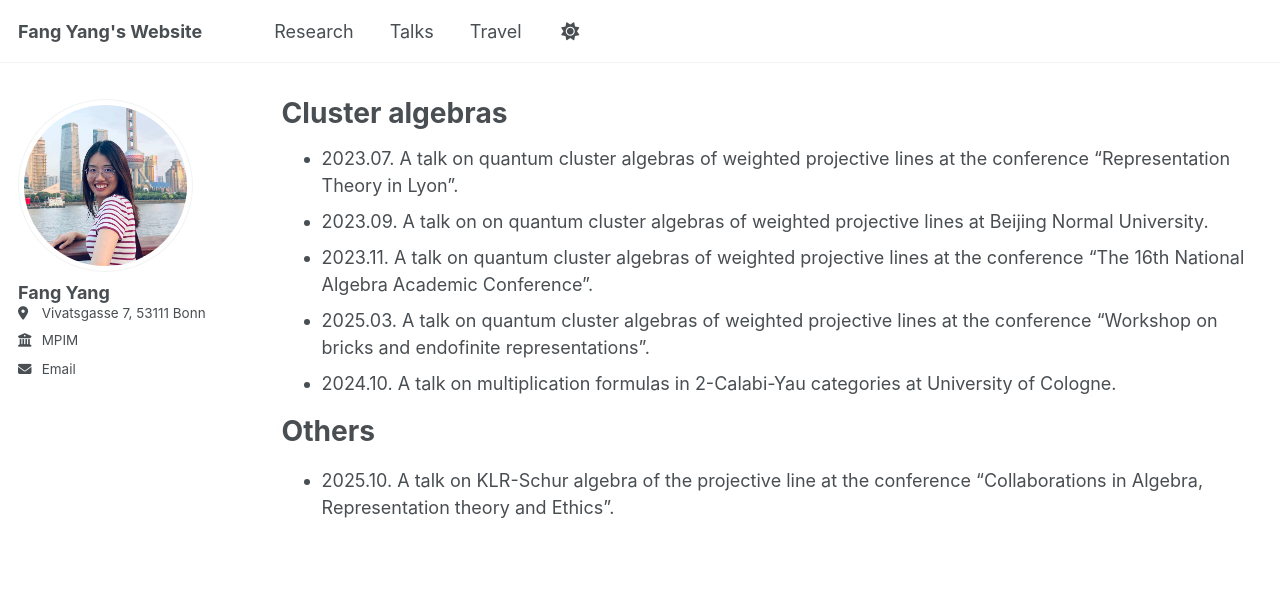
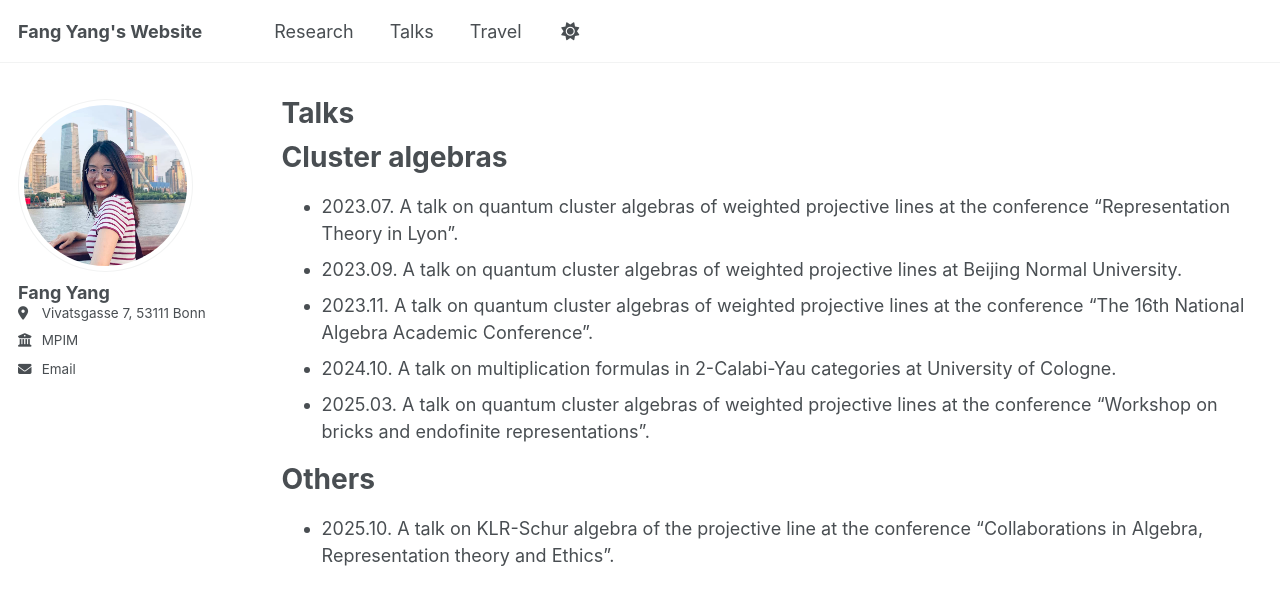
Before and after one commit to FangYang-math/FangYang-math.github.io, a Jekyll site: the page built from _pages/talks.md, in a window 1280 px wide. Shown: the top 605 px of the page. Built offline with Jekyll 4.4.1, drawn with Linux system fonts in a browser that asks for light colours.

Commit message:
Update talks.md

```diff
--- a/_pages/talks.md
+++ b/_pages/talks.md
@@ -1,14 +1,16 @@
 ---
 layout: archive
-title: "Cluster algebras"
+title: "Talks"
 permalink: /talks/
 author_profile: true
 ---
+Cluster algebras
+======
 * 2023.07. A talk on quantum cluster algebras of weighted projective lines at the conference "Representation Theory in Lyon".
-* 2023.09. A talk on on quantum cluster algebras of weighted projective lines at Beijing Normal University.
+* 2023.09. A talk on quantum cluster algebras of weighted projective lines at Beijing Normal University.
 * 2023.11. A talk on quantum cluster algebras of weighted projective lines at the conference "The 16th National Algebra Academic Conference".
+* 2024.10. A talk on multiplication formulas in 2-Calabi-Yau categories at  University of Cologne.
 * 2025.03.  A talk on quantum cluster algebras of weighted projective lines at the conference "Workshop on bricks and endofinite representations".
-* 2024.10. A talk on multiplication formulas in 2-Calabi-Yau categories at  University of Cologne.
 
 
 
```
